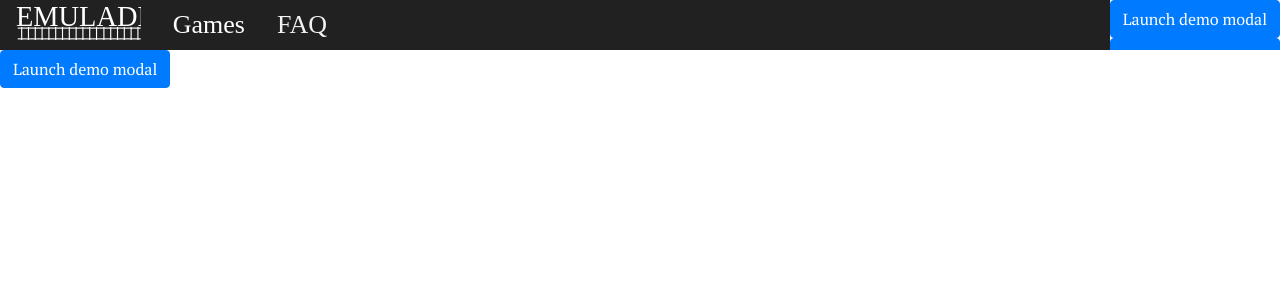
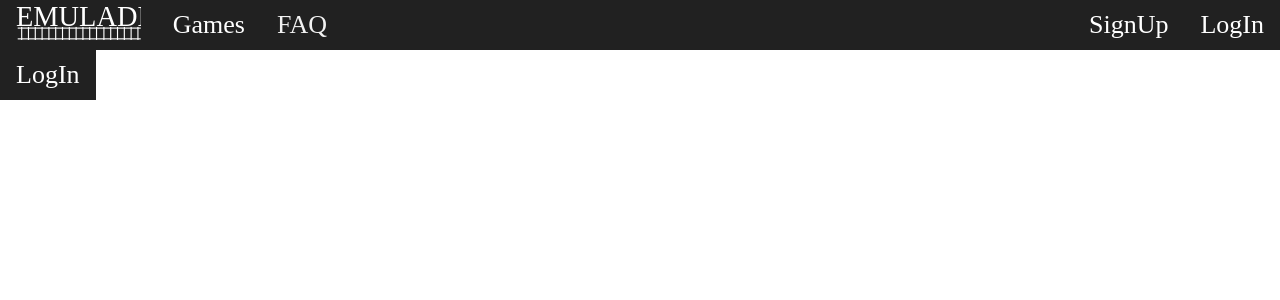
Before and after one commit to CapstoneUNCG2020/emuLadder, an Angular app in the folder angular/: page /account/signin in a window 1280 px wide. Shown: the top 300 px of the page. Built offline with nearby package versions, Linux system fonts and the light colour scheme; a web font is replaced by a local one.

Commit message:
fixed styling to match nav bar

```diff
--- a/angular/src/app/sign-in/sign-in.component.css
+++ b/angular/src/app/sign-in/sign-in.component.css
@@ -1,3 +1,18 @@
+button {
+  background-color: #212121;
+  color: white;
+  font: lighter 26px Rogue Sans;
+  font-family: RogueSans-Medium, Rogue Sans;
+  font-weight: 500;
+  padding: 10px 16px;
+  border: none;
+}
+
+button:hover {
+  background-color: #ddd;
+  color: black;
+}
+
 .modal-content {
   background-color: #8ECCCC;
 }
--- a/angular/src/app/sign-in/sign-in.component.html
+++ b/angular/src/app/sign-in/sign-in.component.html
@@ -1,6 +1,3 @@
-<!DOCTYPE html>
-<html lang="en">
-
 <head>
   <meta charset="UTF-8">
   <meta name="viewport" content="width=device-width, initial-scale=1.0">
@@ -12,10 +9,9 @@
     integrity="sha384-hWVjflwFxL6sNzntih27bfxkr27PmbbK/iSvJ+a4+0owXq79v+lsFkW54bOGbiDQ" crossorigin="anonymous">
 </head>
 
-<body>
-  <!-- Button trigger modal -->
-  <button type="button" class="btn btn-primary" data-toggle="modal" data-target=".bd-example-modal">
-    Launch demo modal
+<!-- Button trigger modal -->
+  <button data-toggle="modal" data-target=".bd-example-modal">
+    LogIn
   </button>
 
   <!-- Modal -->
@@ -92,6 +88,3 @@
   <script src="https://stackpath.bootstrapcdn.com/bootstrap/4.4.1/js/bootstrap.min.js"
     integrity="sha384-wfSDF2E50Y2D1uUdj0O3uMBJnjuUD4Ih7YwaYd1iqfktj0Uod8GCExl3Og8ifwB6"
     crossorigin="anonymous"></script>
-</body>
-
-</html>
--- a/angular/src/app/sign-up/sign-up.component.css
+++ b/angular/src/app/sign-up/sign-up.component.css
@@ -1,3 +1,18 @@
+button {
+    background-color: #212121;
+    color: white;
+    font: lighter 26px Rogue Sans;
+    font-family: RogueSans-Medium, Rogue Sans;
+    font-weight: 500;
+    padding: 10px 16px;
+    border: none;
+  }
+
+  button:hover {
+    background-color: #ddd;
+    color: black;
+  }
+
 .modal-content {
     background-color: #8ECCCC;
  }
--- a/angular/src/app/sign-up/sign-up.component.html
+++ b/angular/src/app/sign-up/sign-up.component.html
@@ -1,6 +1,3 @@
-<!DOCTYPE html>
-<html lang="en">
-
 <head>
   <meta charset="UTF-8">
   <meta name="viewport" content="width=device-width, initial-scale=1.0">
@@ -12,10 +9,9 @@
     integrity="sha384-hWVjflwFxL6sNzntih27bfxkr27PmbbK/iSvJ+a4+0owXq79v+lsFkW54bOGbiDQ" crossorigin="anonymous">
 </head>
 
-<body>
 <!-- Button trigger modal -->
-  <button type="button" class="btn btn-primary" data-toggle="modal" data-target=".bd-example-modal-lg">
-    Launch demo modal
+<button data-toggle="modal" data-target=".bd-example-modal-lg">
+  SignUp
 </button>
 
 <!-- Modal -->
@@ -52,12 +48,14 @@
                   color: #3A4042;">Last Name</div>
               </div>
               <div class="row" id="TextBoxes">
-                  <div class="col-lg-5 lg-auto"><input id="TextBoxInput" type="text" placeholder="John" name="fname" required style="border-radius: 8px; background: #8ECCCC 0% 0% no-repeat padding-box;
+                <div class="col-lg-5 lg-auto"><input id="TextBoxInput" type="text" placeholder="John" name="fname"
+                    required style="border-radius: 8px; background: #8ECCCC 0% 0% no-repeat padding-box;
                     border: 1px solid #818688; font: Light 24px/28px PT Serif;
     letter-spacing: 0.74px;
     color: #3A4042;
     opacity: 0.7;"></div>
-                  <div class="col-lg-5 lg-auto"><input id="TextBoxInput" type="text" placeholder="Doe" name="lname" required style="border-radius: 8px; background: #8ECCCC 0% 0% no-repeat padding-box;
+                <div class="col-lg-5 lg-auto"><input id="TextBoxInput" type="text" placeholder="Doe" name="lname"
+                    required style="border-radius: 8px; background: #8ECCCC 0% 0% no-repeat padding-box;
                     border: 1px solid #818688; font: Light 24px/28px PT Serif;
     letter-spacing: 0.74px;
     color: #3A4042;
@@ -72,13 +70,14 @@
                   color: #3A4042;">Email</div>
               </div>
               <div class="row" id="TextBoxes">
-                  <div class="col-lg-5 lg-auto"><input id="TextBoxInput" type="tel" placeholder="(065)-941-6298" name="pnum" required style="border-radius: 8px; background: #8ECCCC 0% 0% no-repeat padding-box;
+                <div class="col-lg-5 lg-auto"><input id="TextBoxInput" type="tel" placeholder="(065)-941-6298"
+                    name="pnum" required style="border-radius: 8px; background: #8ECCCC 0% 0% no-repeat padding-box;
                     border: 1px solid #818688; font: Light 24px/28px PT Serif;
     letter-spacing: 0.74px;
     color: #3A4042;
     opacity: 0.7;"></div>
-                  <div class="col-lg-5 lg-auto"><input id="TextBoxInput" type="email" placeholder="JohnDoe@email.com" name="uname" required
-                      style="border-radius: 8px; background: #8ECCCC 0% 0% no-repeat padding-box;
+                <div class="col-lg-5 lg-auto"><input id="TextBoxInput" type="email" placeholder="JohnDoe@email.com"
+                    name="uname" required style="border-radius: 8px; background: #8ECCCC 0% 0% no-repeat padding-box;
                     border: 1px solid #818688; font: Light 24px/28px PT Serif;
     letter-spacing: 0.74px;
     color: #3A4042;
@@ -93,14 +92,14 @@
                   color: #3A4042;">Confirm Password</div>
               </div>
               <div class="row" id="TextBoxes">
-                  <div class="col-lg-5 lg-auto"><input id="TextBoxInput" type="password" placeholder="*************" name="psw" required
-                      style="border-radius: 8px; background: #8ECCCC 0% 0% no-repeat padding-box;
+                <div class="col-lg-5 lg-auto"><input id="TextBoxInput" type="password" placeholder="*************"
+                    name="psw" required style="border-radius: 8px; background: #8ECCCC 0% 0% no-repeat padding-box;
                     border: 1px solid #818688; font: Light 24px/28px PT Serif;
     letter-spacing: 0.74px;
     color: #3A4042;
     opacity: 0.7;"></div>
-                  <div class="col-lg-5 lg-auto"><input id="TextBoxInput" type="password" placeholder="*************" name="psw" required
-                      style="border-radius: 8px; background: #8ECCCC 0% 0% no-repeat padding-box;
+                <div class="col-lg-5 lg-auto"><input id="TextBoxInput" type="password" placeholder="*************"
+                    name="psw" required style="border-radius: 8px; background: #8ECCCC 0% 0% no-repeat padding-box;
                     border: 1px solid #818688; font: Light 24px/28px PT Serif;
     letter-spacing: 0.74px;
     color: #3A4042;
@@ -133,7 +132,8 @@
             </div>
             <div class="col-5" style="padding-right: 0px;">
               <a href=""><i class="far fa-times-circle" style="color:white; position: absolute; right: 0;"></i></a>
-                <img style="float: right; width: 100%; height: 100%;" src="../../assets/ladderAndPhotoMatingSignUpDarker.png">
+              <img style="float: right; width: 100%; height: 100%;"
+                src="../../assets/ladderAndPhotoMatingSignUpDarker.png">
             </div>
           </div>
         </div>
@@ -143,14 +143,8 @@
 </div>
 
 <script src="https://code.jquery.com/jquery-3.4.1.slim.min.js"
-    integrity="sha384-J6qa4849blE2+poT4WnyKhv5vZF5SrPo0iEjwBvKU7imGFAV0wwj1yYfoRSJoZ+n"
-    crossorigin="anonymous"></script>
+  integrity="sha384-J6qa4849blE2+poT4WnyKhv5vZF5SrPo0iEjwBvKU7imGFAV0wwj1yYfoRSJoZ+n" crossorigin="anonymous"></script>
 <script src="https://cdn.jsdelivr.net/npm/popper.js@1.16.0/dist/umd/popper.min.js"
-    integrity="sha384-Q6E9RHvbIyZFJoft+2mJbHaEWldlvI9IOYy5n3zV9zzTtmI3UksdQRVvoxMfooAo"
-    crossorigin="anonymous"></script>
+  integrity="sha384-Q6E9RHvbIyZFJoft+2mJbHaEWldlvI9IOYy5n3zV9zzTtmI3UksdQRVvoxMfooAo" crossorigin="anonymous"></script>
 <script src="https://stackpath.bootstrapcdn.com/bootstrap/4.4.1/js/bootstrap.min.js"
-    integrity="sha384-wfSDF2E50Y2D1uUdj0O3uMBJnjuUD4Ih7YwaYd1iqfktj0Uod8GCExl3Og8ifwB6"
-    crossorigin="anonymous"></script>
-</body>
-
-</html>
+  integrity="sha384-wfSDF2E50Y2D1uUdj0O3uMBJnjuUD4Ih7YwaYd1iqfktj0Uod8GCExl3Og8ifwB6" crossorigin="anonymous"></script>
```
Lines whose indentation alone changed are shown as unchanged.
